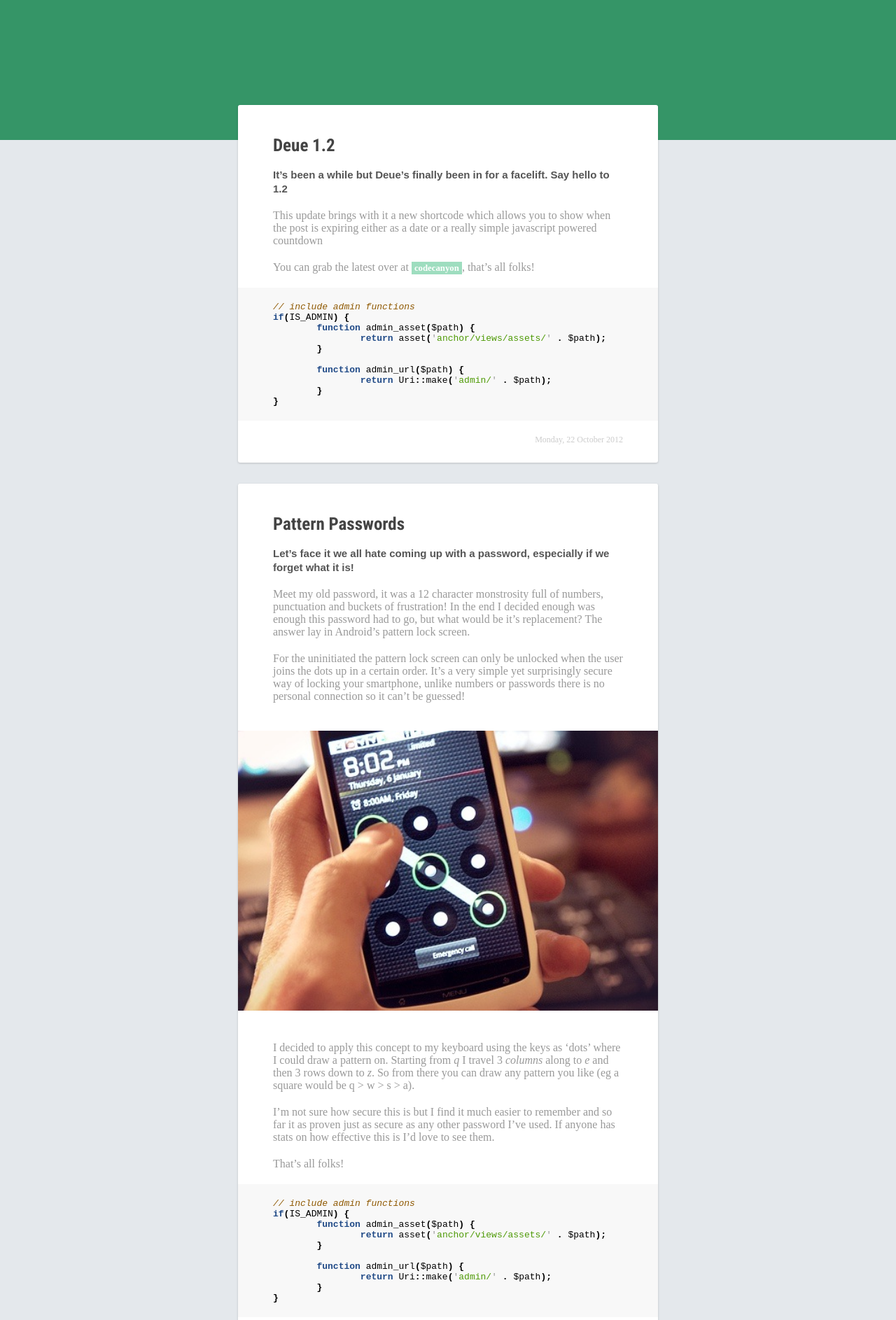
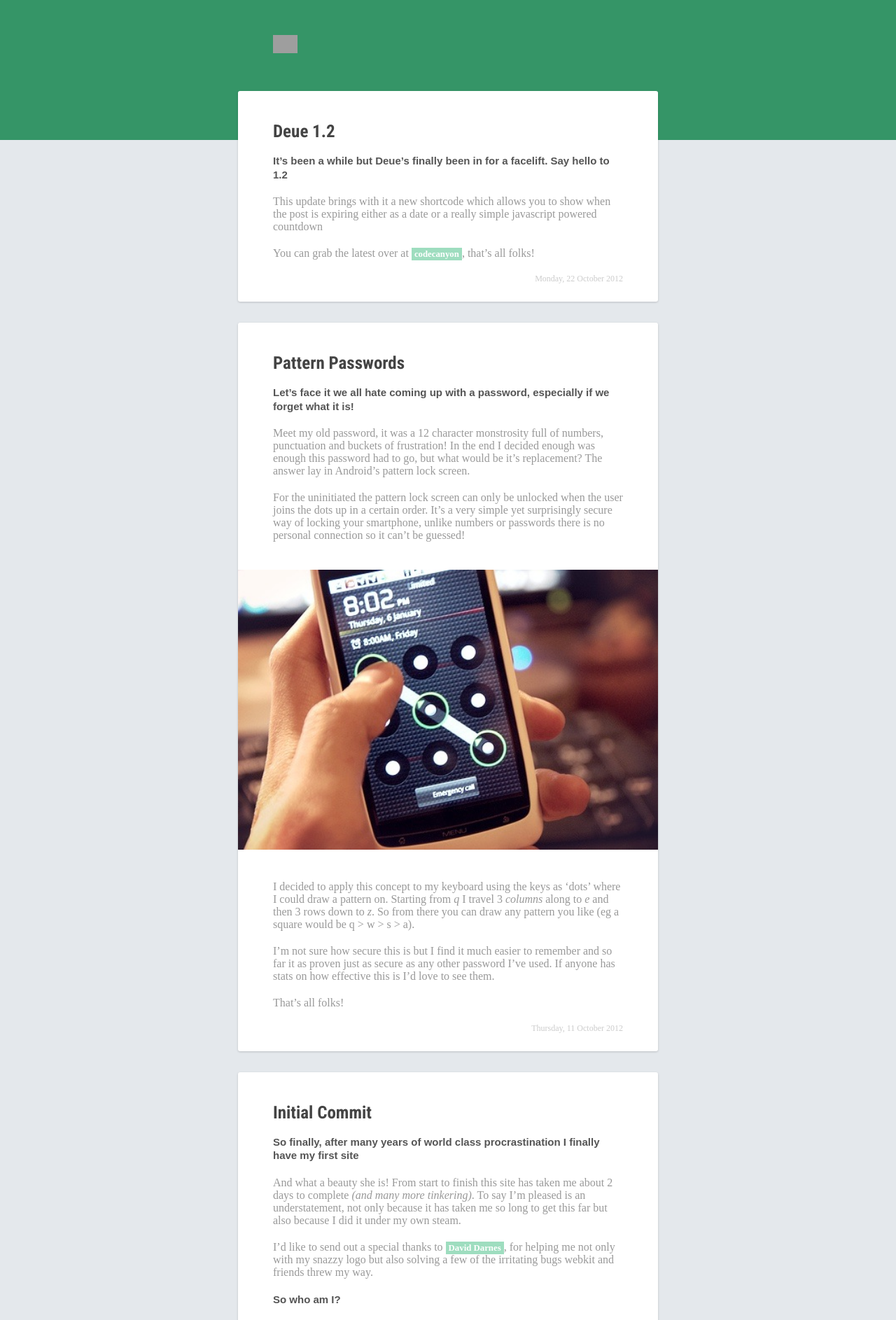
Before and after one commit to studioromeo/studioromeo.github.com, a Jekyll site: the page built from index.html, in a window 1280 px wide. Shown: the top 1886 px of the page at 70% size. Built offline with Jekyll 4.4.1, drawn with Linux system fonts in a browser that asks for light colours; the list of posts is cut into pages by our own code; some of the changed text lies outside the part shown; grey boxes are pictures that could not be loaded.

Commit message:
More changes

```diff
--- a/_layouts/base.html
+++ b/_layouts/base.html
@@ -16,6 +16,10 @@
 	<link rel="icon" type="image/x-icon" href="/favicon.ico">
 </head>
 <body>
+	<header>
+		<a href="#" id="logo"><img src="http://localhost:4000/img/logo.png" /></a>
+	</header>
+
 	<!-- <aside>
 		<div id="logo">
 			<a href="/" title="{{ site.author.name }}">{{ site.author.name }}</a>
@@ -53,9 +57,9 @@
 				{% endif %}
 			</nav> -->
 
-				<a class="test123" href="#">Older</a>
+				<a class="test123 right" href="#">Older</a>
 				<img src="http://localhost:4000/img/cat.png" />
-				<a class="test123" style="float:left" href="#">Newer</a>
+				<a class="test123 left" href="#">Newer</a>
 		</footer>
 	<!-- </section> -->
 
--- a/css/style.css
+++ b/css/style.css
@@ -85,7 +85,7 @@
     height: 100%;
 }
 
-#logo {
+/*#logo {
 	background: #3FA9F5 url('/img/logo.png') no-repeat;
 	background-size: 60px;
 	display: inline-block;
@@ -107,7 +107,7 @@
 	opacity: 0;
 	-webkit-transition: opacity .2s ease;
 }
-#logo a:hover { opacity: 1; }
+#logo a:hover { opacity: 1; }*/
 
 .right { float: right; }
 .left { float: left; }
@@ -134,15 +134,14 @@
 	width: 600px;
 	margin: 0 auto;
 	background: #E4E8EC;
-	padding-top: 120px;
 }
 
 .test123 {
-	float: right;
-	border: 1px dashed rgba(0,0,0,.05);
+	border: 1px solid #DBE0E6;
 	padding: 5px 25px;
 	border-radius: 5px;
-	color: #999;
+	color: #C3CCD5;
+	text-shadow: 0px 0px 1px hsl(210, 17%, 98%);
 }
 
 .test123:hover {
@@ -164,6 +163,15 @@
 	height: 200px;
 	z-index: -1;
 	background: #359567;
+}
+
+header {
+	margin: 50px 0;
+}
+
+#logo {
+	display: block;
+	margin-left: 50px;
 }
 
 article {
@@ -221,9 +229,13 @@
 	/*-webkit-animation: super-rainbow2 40s infinite;*/
 }
 
+header img {
+	width: 35px;
+}
+
 section a:hover { color: #406F58; -webkit-box-shadow: 2px 2px 0 #71A78D; border-color: #139DFF; -webkit-animation-name: super-rainbow2, super-rainbow2-hover; }
 
-img { margin: 20px -50px; width: 600px; }
+section img { margin: 20px -50px; width: 600px; }
 /*img { max-width: 100%; border: 1px solid #eee; padding: 8px; border-radius: 1px; box-sizing: border-box; }*/
 
 aside ul a:hover, aside ol a:hover { color: #000; }
--- a/index.html
+++ b/index.html
@@ -7,20 +7,7 @@
 	<a href="{{ page.url }}" title="{{ page.title }}"><h1>{{ page.title }}</h1></a>
 
 	<section>
-	{{page.content}}
-
-{% highlight javascript %}
-// include admin functions
-if(IS_ADMIN) {
-	function admin_asset($path) {
-		return asset('anchor/views/assets/' . $path);
-	}
-
-	function admin_url($path) {
-		return Uri::make('admin/' . $path);
-	}
-}
-{% endhighlight %}
+		{{page.content}}
 	</section>
 
 	<time>{{ page.date | date: "%A, %d %B %Y" }}</time>
```
Also changed, not shown: img/logo.png, img/logo.svg (added).
